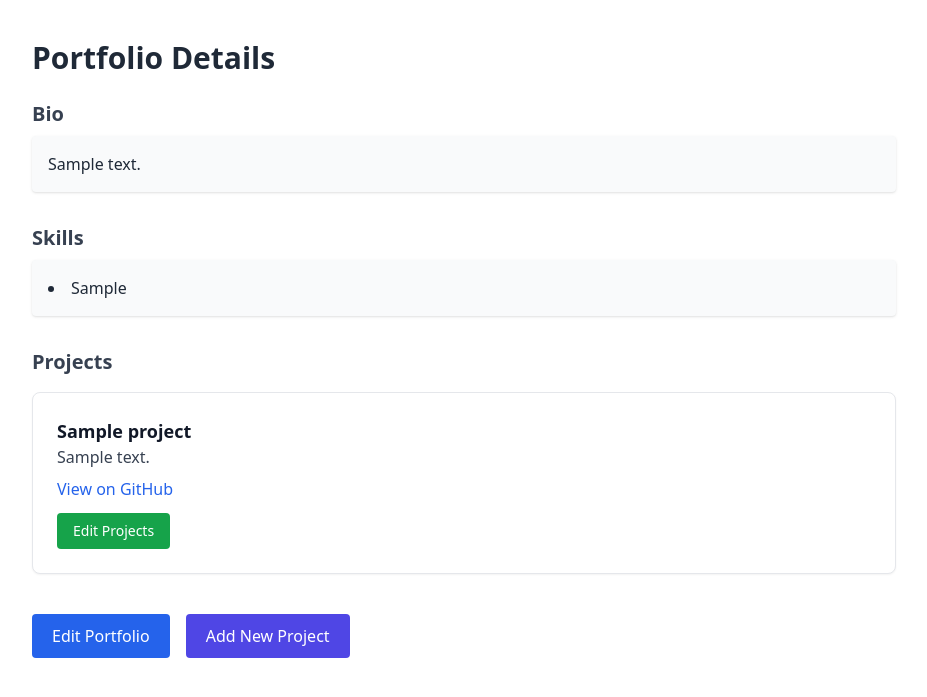
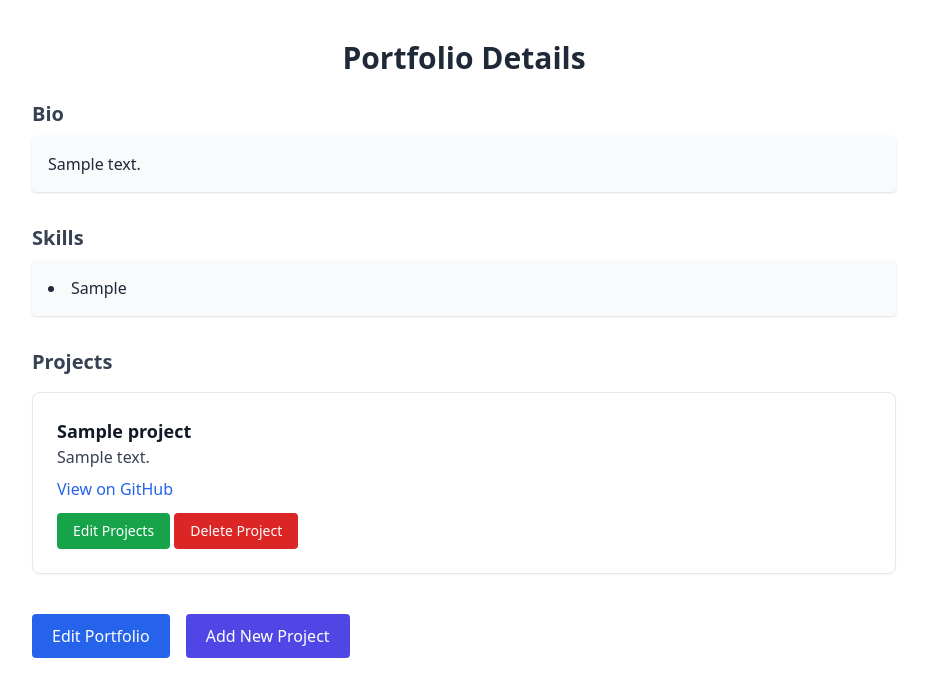
Before and after one commit to xcbhx/Portfolio-Generator-App, a Flask app: page /portfolio/1 in a window 1280 px wide. Shown: the part 72-769 px from the top of the page, without its empty margins (176-1103 px from the left). Run offline with Flask 3, Linux system fonts and the light colour scheme; a user stored in the database is signed in; tables that the repository leaves empty hold one stand-in row (values such as "Sample post"); some libraries are stand-ins or nearby versions.

Commit message:
created a delete button for projects

```diff
--- a/portfolio_app/forms.py
+++ b/portfolio_app/forms.py
@@ -30,7 +30,7 @@ class PortfolioForm(FlaskForm):
       DataRequired(),
       Length(min=3, message="Please enter at least 3 characters for skills.")
     ])
-  submit = SubmitField("Create Portfolio")
+  submit = SubmitField("Save Portfolio")
 
 
 class ProjectForm(FlaskForm):
--- a/portfolio_app/main/routes.py
+++ b/portfolio_app/main/routes.py
@@ -133,3 +133,17 @@ def edit_projects(portfolio_id):
     return redirect(url_for("main.portfolio_detail", portfolio_id=portfolio_id))
 
   return render_template("main/edit_project.html", projects=projects, portfolio=portfolio)
+
+
+@main.route("/project/<int:project_id>/delete", methods=["POST"])
+@login_required
+def delete_projects(project_id):
+  """Delete a project by its ID."""
+  project = Project.query.get_or_404(project_id)
+  portfolio_id = project.portfolio_id  # Save before deletion
+
+  db.session.delete(project)
+  db.session.commit()
+
+  flash("Project deleted successfully.")
+  return redirect(url_for("main.portfolio_detail", portfolio_id=portfolio_id))
--- a/portfolio_app/models.py
+++ b/portfolio_app/models.py
@@ -22,7 +22,7 @@ class Portfolio(db.Model):
   created_at = db.Column(db.DateTime, default=datetime.utcnow)
 
   user = db.relationship("User", back_populates="created_portfolios")
-  project_list = db.relationship("Project", back_populates="portfolio")
+  project_list = db.relationship("Project", back_populates="portfolio", cascade="all, delete")
 
 class Project(db.Model):
   __tablename__ = "project"
--- a/portfolio_app/templates/main/edit_portfolio.html
+++ b/portfolio_app/templates/main/edit_portfolio.html
@@ -1,7 +1,7 @@
 {% extends "base.html" %}
 
 {% block content %}
-<h2>Edit Portfolio</h2>
+<h2 class="text-3xl font-bold text-gray-800 dark:text-red-800 mb-6 text-center">Edit Portfolio</h2>
 <form method="POST" action="{{ url_for('main.edit_portfolio', portfolio_id=portfolio.id)}}" class="bg-white dark:bg-gray-800 shadow-md rounded px-8 py-6">
   {{ form.hidden_tag() }}
   <fieldset>
--- a/portfolio_app/templates/main/portfolio_detail.html
+++ b/portfolio_app/templates/main/portfolio_detail.html
@@ -2,7 +2,7 @@
 
 {% block content %}
 <div class="max-w-4xl mx-auto px-4 py-10">
-  <h1 class="text-3xl font-bold text-gray-800 dark:text-red-800 mb-6">Portfolio Details</h1>
+  <h1 class="text-3xl font-bold text-gray-800 dark:text-red-800 mb-6 text-center">Portfolio Details</h1>
 
   <!-- Bio Section -->
   <section class="mb-8">
@@ -33,11 +33,20 @@
             <p class="mb-2 text-gray-700 dark:text-gray-300">{{ project.description }}</p>
             <a href="{{ project.github_link }}" target="_blank" class="text-blue-600 hover:underline">
               View on GitHub
-            </a><br>
+            </a>
+
+            <br />
             <a href="{{ url_for('main.edit_projects', portfolio_id=portfolio.id) }}"
               class="inline-block mt-3 text-white bg-green-600 hover:bg-green-700 font-medium rounded px-4 py-2 text-sm">
               Edit Projects
             </a>
+
+            <!-- Delete Project Form -->
+            <form action="{{ url_for('main.delete_projects', project_id=project.id) }}" method="POST" style="display:inline;">
+              <button type="submit" class="inline-block mt-3 text-white bg-red-600 hover:bg-red-700 font-medium rounded px-4 py-2 text-sm">
+                Delete Project
+              </button>
+            </form>
           </li>
         {% endfor %}
       </ul>
@@ -58,4 +67,6 @@
     </a>
   </div>
 </div>
+
+
 {% endblock %}
```
Also changed, not shown: database.db.
